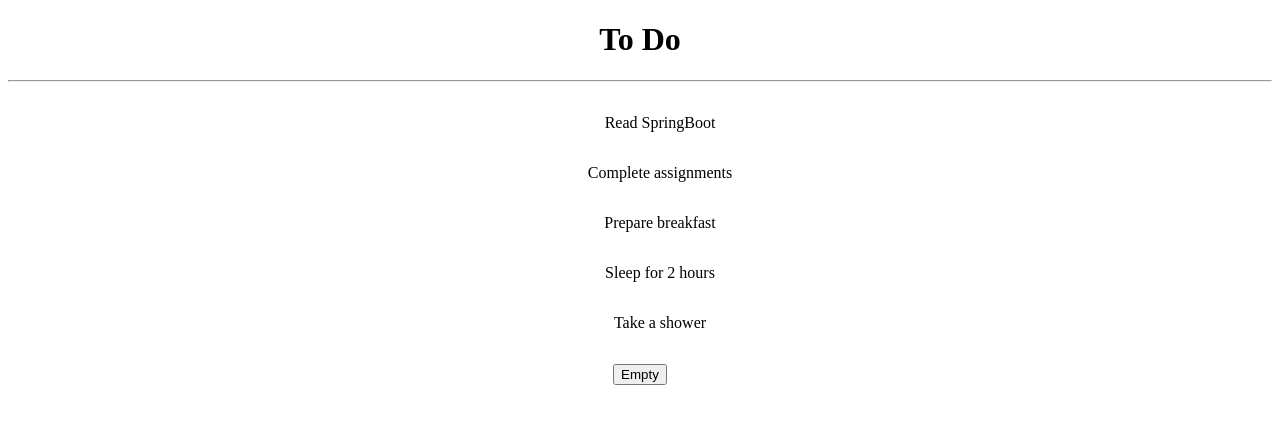
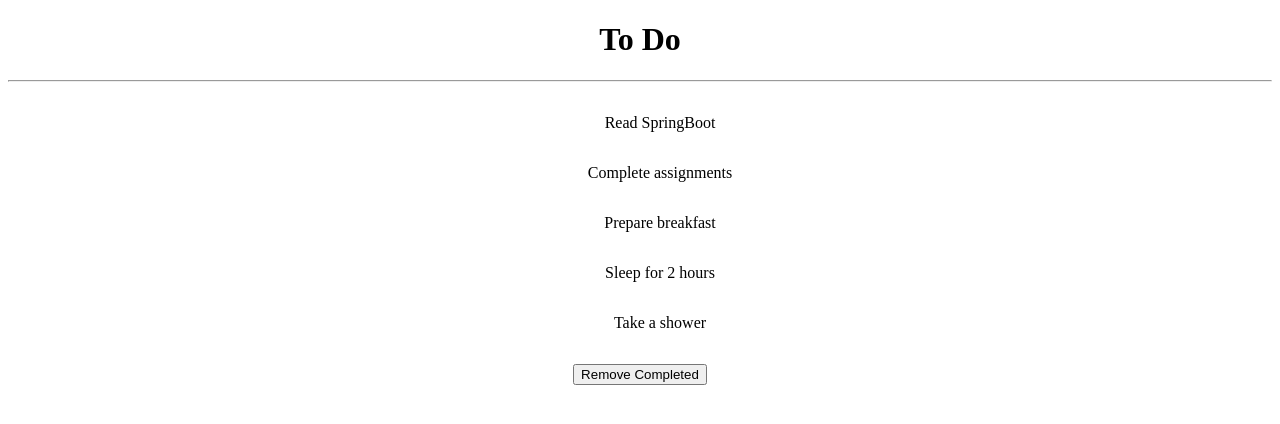
Before and after one commit to Rajashree-85/Todo-App, a React (Create React App) app: page / in a window 1280 px wide. Shown: the top 424 px of the page. Built offline with nearby package versions, Linux system fonts and the light colour scheme.

Commit message:
done with all checkpoints

```diff
--- a/src/App.js
+++ b/src/App.js
@@ -14,9 +14,12 @@ import { setTextRange } from "typescript";
     {id : 4, value: "Take a shower",done:false}
   ]);
 
-  function handleClick(){
-    setcountList([{id:99999,value:"Nothing to do Buddy! Sleep"}]);
-  }
+  //function handleClick(){
+    //setcountList([{id:99999,value:"Nothing to do Buddy! Sleep"}]);}
+
+  const removeCompleted = () => {
+    setcountList((prevTasks) => prevTasks.filter((num) => !num.done));
+  };
 
   const toggleDone=(countid)=>{
     setcountList((prevtask)=>
@@ -26,7 +29,7 @@ import { setTextRange } from "typescript";
   };
 
    let listItems = countList.map((num) => (
-        <li key={num.id} className={num.done?'done':''} onClick={()=>toggleDone(num.id)}>
+        <li key={num.id} className={num.done?'done':''} onClick={()=>toggleDone(num.id)} style={{ cursor: 'pointer' }} >
         <p>{num.value}</p>
       </li>
     ));
@@ -40,7 +43,7 @@ import { setTextRange } from "typescript";
         <ul>{listItems}</ul>
 
         <div className="button">
-        <button onClick={handleClick} id="button">Empty</button>
+        <button onClick={removeCompleted} id="button">Remove Completed</button>
         </div>
 
       </div>
--- a/src/style.css
+++ b/src/style.css
@@ -15,4 +15,5 @@
 
 li.done{
   text-decoration: line-through;
+
 }
```
Lines whose indentation alone changed are shown as unchanged.
